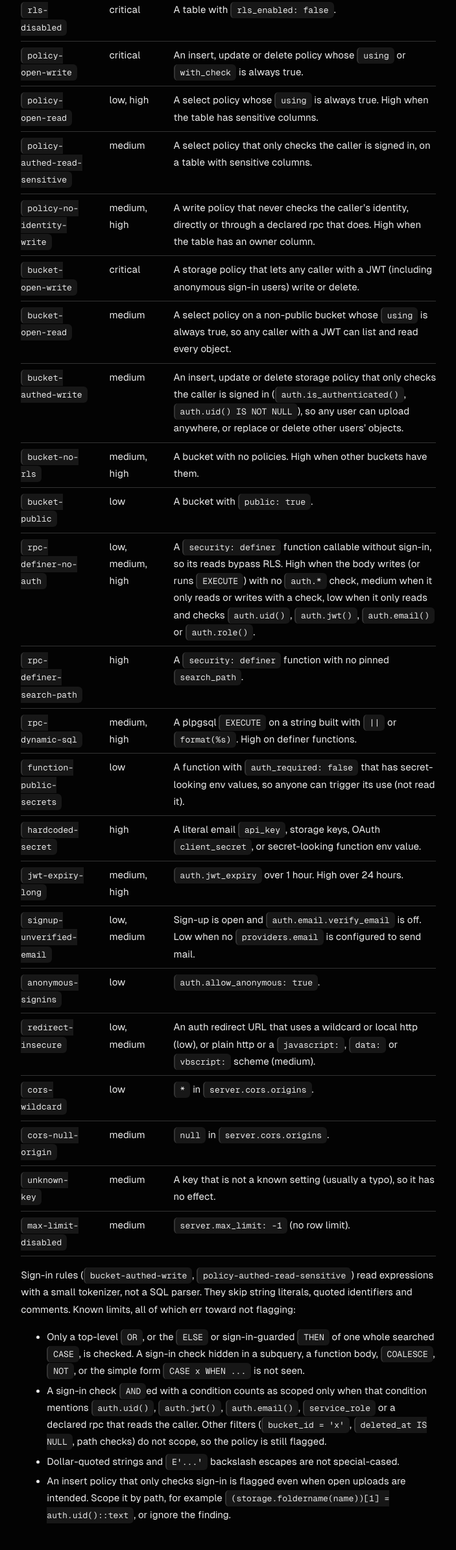
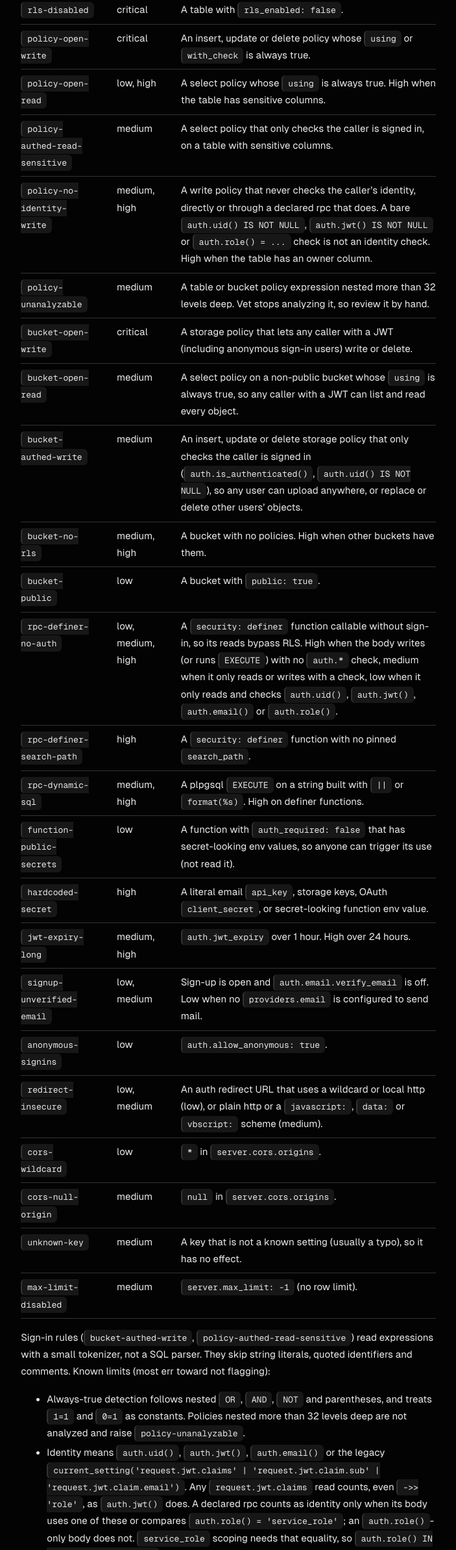
Before and after one commit to instancez/instancez.github.io, a plain HTML site: page api-reference/cli/index.html in a window 1280 px wide. Shown: the part 8493-10879 px from the top of the page at 65% size, without its empty margins (280-983 px from the left). Drawn offline with Linux system fonts and the light colour scheme.

Commit message:
deploy: instancez/instancez@92bdd422ffa779fdfc122132b08bb811a72e06e0

```diff
--- a/api-reference/cli/index.html
+++ b/api-reference/cli/index.html
@@ -410,7 +410,12 @@
 <tr>
 <td><code dir="auto">policy-no-identity-write</code></td>
 <td>medium, high</td>
-<td>A write policy that never checks the caller’s identity, directly or through a declared rpc that does. High when the table has an owner column.</td>
+<td>A write policy that never checks the caller’s identity, directly or through a declared rpc that does. A bare <code dir="auto">auth.uid() IS NOT NULL</code>, <code dir="auto">auth.jwt() IS NOT NULL</code> or <code dir="auto">auth.role() = ...</code> check is not an identity check. High when the table has an owner column.</td>
+</tr>
+<tr>
+<td><code dir="auto">policy-unanalyzable</code></td>
+<td>medium</td>
+<td>A table or bucket policy expression nested more than 32 levels deep. Vet stops analyzing it, so review it by hand.</td>
 </tr>
 <tr>
 <td><code dir="auto">bucket-open-write</code></td>
@@ -504,9 +509,11 @@
 </tr>
 </tbody>
 </table>
-<p>Sign-in rules (<code dir="auto">bucket-authed-write</code>, <code dir="auto">policy-authed-read-sensitive</code>) read expressions with a small tokenizer, not a SQL parser. They skip string literals, quoted identifiers and comments. Known limits, all of which err toward not flagging:</p>
+<p>Sign-in rules (<code dir="auto">bucket-authed-write</code>, <code dir="auto">policy-authed-read-sensitive</code>) read expressions with a small tokenizer, not a SQL parser. They skip string literals, quoted identifiers and comments. Known limits (most err toward not flagging):</p>
 <ul>
-<li>Only a top-level <code dir="auto">OR</code>, or the <code dir="auto">ELSE</code> or sign-in-guarded <code dir="auto">THEN</code> of one whole searched <code dir="auto">CASE</code>, is checked. A sign-in check hidden in a subquery, a function body, <code dir="auto">COALESCE</code>, <code dir="auto">NOT</code>, or the simple form <code dir="auto">CASE x WHEN ...</code> is not seen.</li>
+<li>Always-true detection follows nested <code dir="auto">OR</code>, <code dir="auto">AND</code>, <code dir="auto">NOT</code> and parentheses, and treats <code dir="auto">1=1</code> and <code dir="auto">0=1</code> as constants. Policies nested more than 32 levels deep are not analyzed and raise <code dir="auto">policy-unanalyzable</code>.</li>
+<li>Identity means <code dir="auto">auth.uid()</code>, <code dir="auto">auth.jwt()</code>, <code dir="auto">auth.email()</code> or the legacy <code dir="auto">current_setting('request.jwt.claims' | 'request.jwt.claim.sub' | 'request.jwt.claim.email')</code>. Any <code dir="auto">request.jwt.claims</code> read counts, even <code dir="auto">-&gt;&gt; 'role'</code>, as <code dir="auto">auth.jwt()</code> does. A declared rpc counts as identity only when its body uses one of these or compares <code dir="auto">auth.role() = 'service_role'</code>; an <code dir="auto">auth.role()</code>-only body does not. <code dir="auto">service_role</code> scoping needs that equality, so <code dir="auto">auth.role() IN (..., 'service_role')</code> does not scope.</li>
+<li>For sign-in rules, only a top-level <code dir="auto">OR</code>, or the <code dir="auto">ELSE</code> or sign-in-guarded <code dir="auto">THEN</code> of one whole searched <code dir="auto">CASE</code>, is checked. A sign-in check hidden in a subquery, a function body, <code dir="auto">COALESCE</code>, <code dir="auto">NOT</code>, or the simple form <code dir="auto">CASE x WHEN ...</code> is not seen.</li>
 <li>A sign-in check <code dir="auto">AND</code>ed with a condition counts as scoped only when that condition mentions <code dir="auto">auth.uid()</code>, <code dir="auto">auth.jwt()</code>, <code dir="auto">auth.email()</code>, <code dir="auto">service_role</code> or a declared rpc that reads the caller. Other filters (<code dir="auto">bucket_id = 'x'</code>, <code dir="auto">deleted_at IS NULL</code>, path checks) do not scope, so the policy is still flagged.</li>
 <li>Dollar-quoted strings and <code dir="auto">E'...'</code> backslash escapes are not special-cased.</li>
 <li>An insert policy that only checks sign-in is flagged even when open uploads are intended. Scope it by path, for example <code dir="auto">(storage.foldername(name))[1] = auth.uid()::text</code>, or ignore the finding.</li>
--- a/pagefind/pagefind-entry.json
+++ b/pagefind/pagefind-entry.json
@@ -1 +1 @@
-{"version":"1.6.0","languages":{"en":{"hash":"en_d3f79b5e75","wasm":"en","page_count":25}},"include_characters":["_","‿","⁀","⁔","︳","︴","﹍","﹎","﹏","＿"]}
+{"version":"1.6.0","languages":{"en":{"hash":"en_de45be19d3","wasm":"en","page_count":25}},"include_characters":["_","‿","⁀","⁔","︳","︴","﹍","﹎","﹏","＿"]}
```
Also changed, not shown: llms-full.txt, llms-small.txt, 13 other files.
